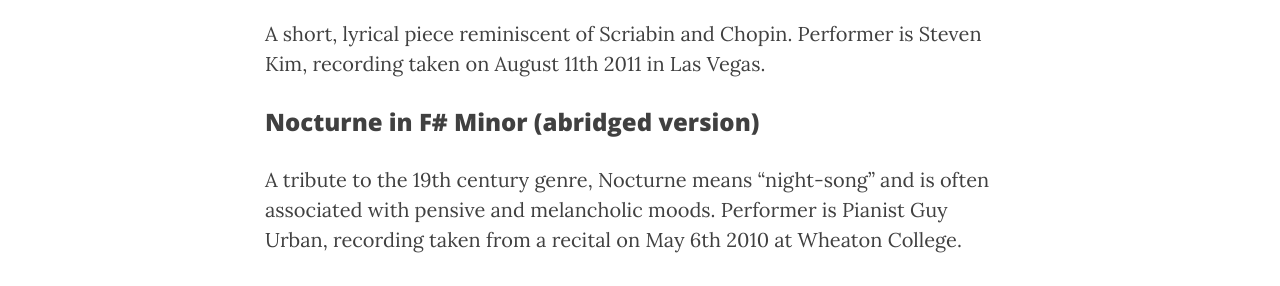
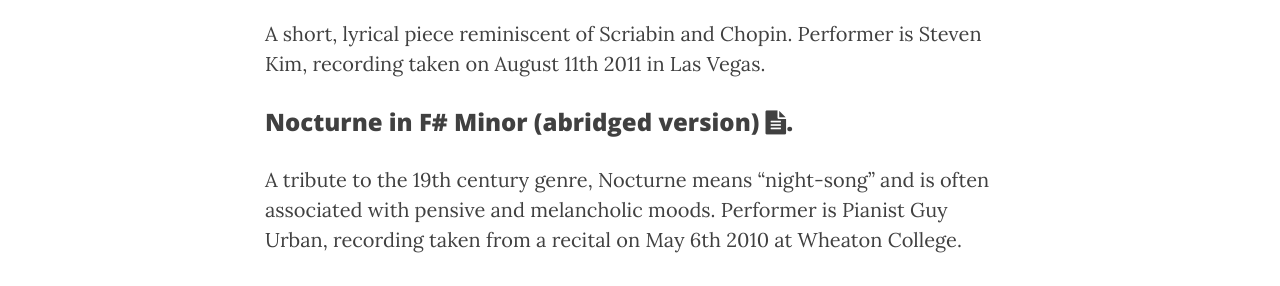
Before and after one commit to ptichko/ptichko.github.io, a Jekyll site: the page built from 3_music.md, in a window 1280 px wide and 900 px high, scrolled down 1485 px. Shown: the part 155-441 px from the top of the window. Built offline with Jekyll 4.4.1, drawn with Linux system fonts in a browser that asks for light colours; nearby versions of some CDN libraries.

Commit message:
nocturne sheet music

```diff
--- a/3_music.md
+++ b/3_music.md
@@ -23,7 +23,7 @@ Inspired by early 20th century music, specifically Debussy and Poulenc, the drif
 ### Prelude No. 2 “Lullaby”  <a href="/CV/parkertichkopreludeno2.pdf" target="_blank"><i class="fa fa-file-text fa-md"></i></a>.
 A short, lyrical piece reminiscent of Scriabin and Chopin.  Performer is Steven Kim, recording taken on August 11th 2011 in Las Vegas.
 
-### Nocturne in F# Minor (abridged version)
+### Nocturne in F# Minor (abridged version) <a href="/CV/Nocturne1UrbanFINAL3.pdf" target="_blank"><i class="fa fa-file-text fa-md"></i></a>.
 A tribute to the 19th century genre, Nocturne means “night-song” and is often associated with pensive and melancholic moods. Performer is Pianist Guy Urban, recording taken from a recital on May 6th 2010 at Wheaton College.
 
 ### 1 Movement For String Quartet (Winter) (Condensed)
```
Also changed, not shown: 1 other file.
